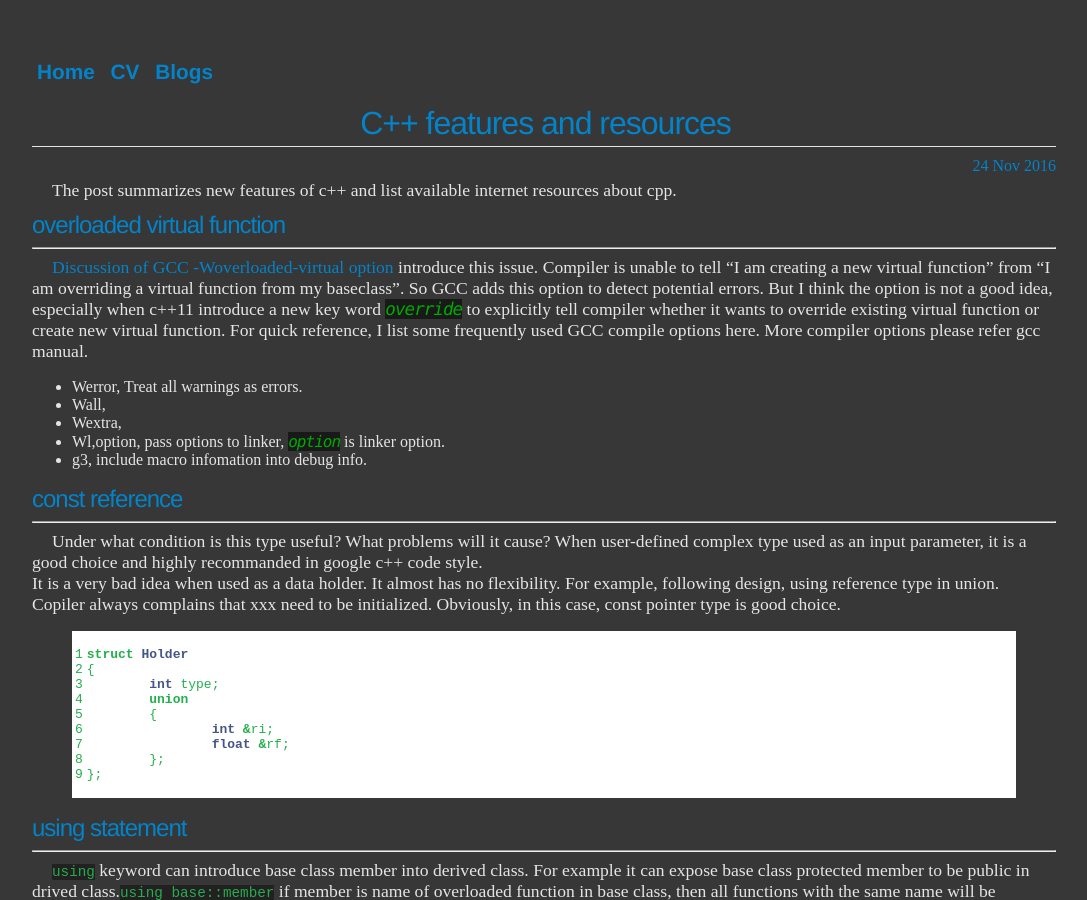
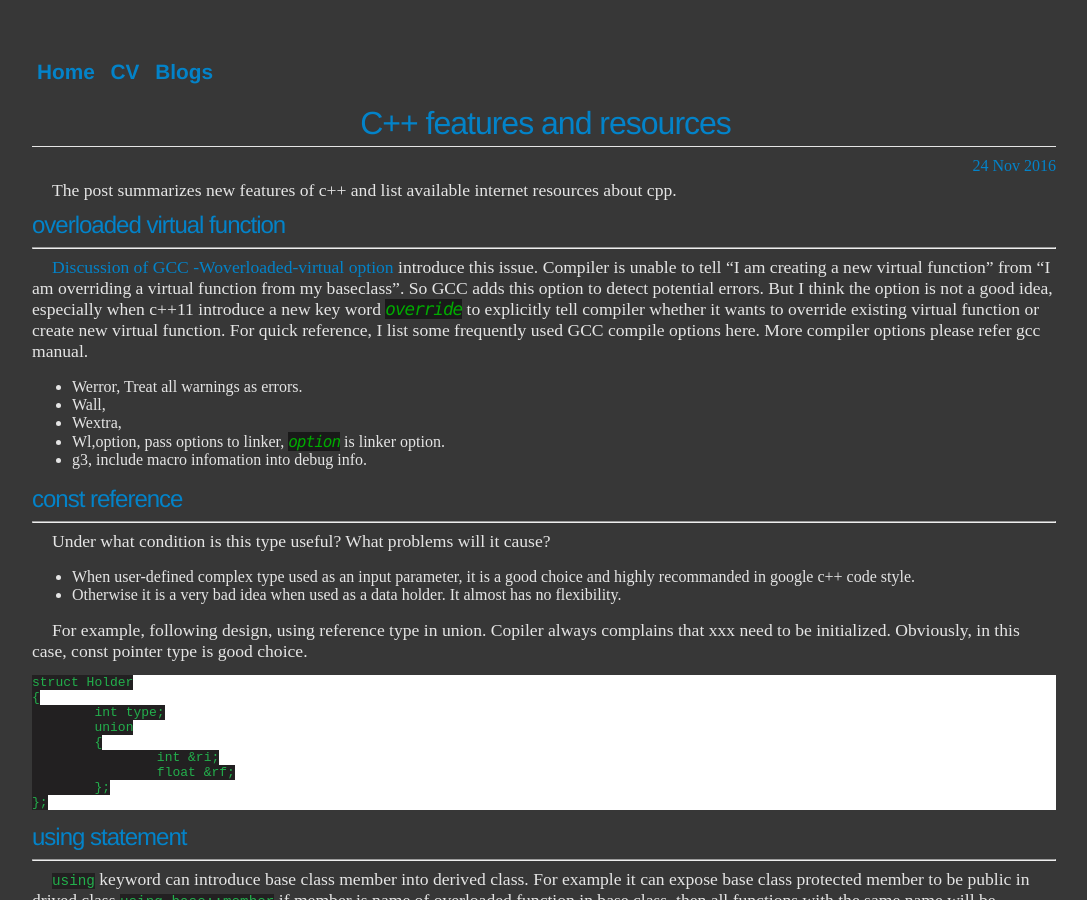
Before and after one commit to ychding11/ychding11.github.io, a Jekyll site: the page built from _posts/2015-03-28-Languages-Resources.md, in a window 1280 px wide and 900 px high. Shown: the whole window, without its empty margins (96-1183 px from the left). Built offline with Jekyll 4.4.1, drawn with Linux system fonts in a browser that asks for light colours.

Commit message:
Update 2015-03-28-Languages-Resources.md

````diff
--- a/_posts/2015-03-28-Languages-Resources.md
+++ b/_posts/2015-03-28-Languages-Resources.md
@@ -19,16 +19,13 @@ when c++11 introduce a new key word *override* to explicitly tell compiler wheth
 
 ## const reference
 ----------
+Under what condition is this type useful? What problems will it cause?
+- When user-defined complex type used as an input parameter, it is a good choice and  highly recommanded in google c++ code style.
+- Otherwise it is a very bad idea when used as a data holder. It almost has no flexibility.
 
-Under what condition is this type useful? What problems will it cause?
-When user-defined complex type used as an input parameter, it is a good
-choice and  highly recommanded in google c++ code style.
-It is a very bad idea when used as a data holder. It almost has no flexibility.
-For example, following design,  using reference type in union. Copiler always complains
-that xxx need to be initialized. Obviously, in this case, const pointer type is good choice.
+For example, following design,  using reference type in union. Copiler always complains that xxx need to be initialized. Obviously, in this case, const pointer type is good choice.
 
-{% highlight cpp linenos %}
-
+```
 struct Holder
 {
 	int type;
@@ -38,8 +35,7 @@ struct Holder
 		float &rf;
 	};
 };
-
-{% endhighlight %}
+```
 
 ## using statement
 ----------
@@ -260,14 +256,10 @@ vtable for 'Derived' @ 0x400d50 (subobject @ 0x7fffffffdf10):
 ----------
 
 ### const_cast<type-id>
-
-Const type cast is used to add or remove the constness of an object pointed
-by a pointer. For example `const_cast< const type*>(pointer)` or
-`const_cast<type*>(pointer)`. The latter one is always used to match interface.
-*When using, be caution, write operation will cause undefined behavior.*
+Const type cast is used to add or remove the constness of an object pointed by a pointer. For example `const_cast< const type*>(pointer)` or
+`const_cast<type*>(pointer)`. The latter one is always used to match interface. *When using, be caution, write operation will cause undefined behavior.*
 
 ### static_cast<type-id> & dynamic_cast<type-id>
-
 These two type cast can do pointer upcast and downcast. Upcast is converting
 a pointer-to-derived to a pointer-to-base. Downcast is converting a
 pointer-to-base to a pointer-to-derived. static_cast does this conversion without runtime
@@ -276,7 +268,6 @@ Dynamic_cast requires runtime type info to check object type, and above usage wi
 Some compilers don't support runtime-type-info, dynamic_cast won't work correctly as expected.
 
 ### reinterpret_cast<type-id>
-
 This operation is not safe other than reintepret a pointer into an intege which is not available for static_cast.
 
 ### reference
````
